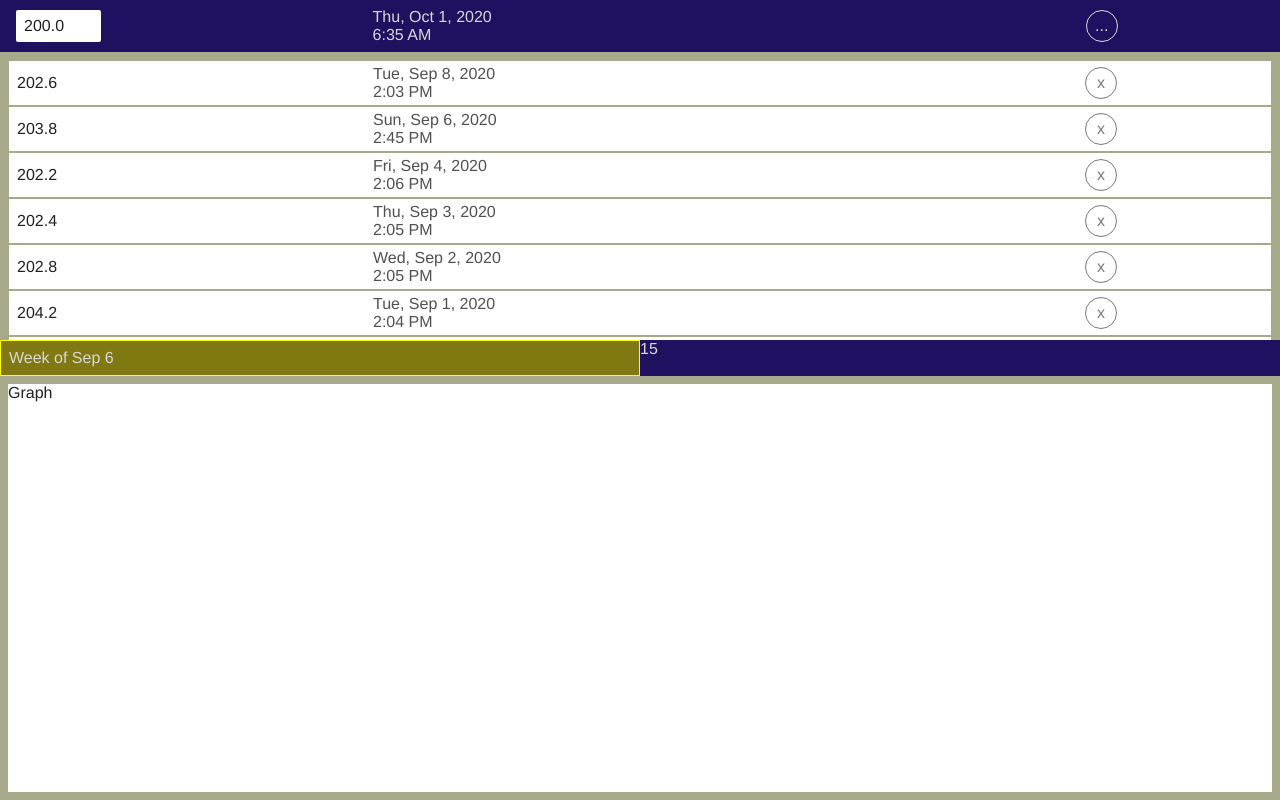
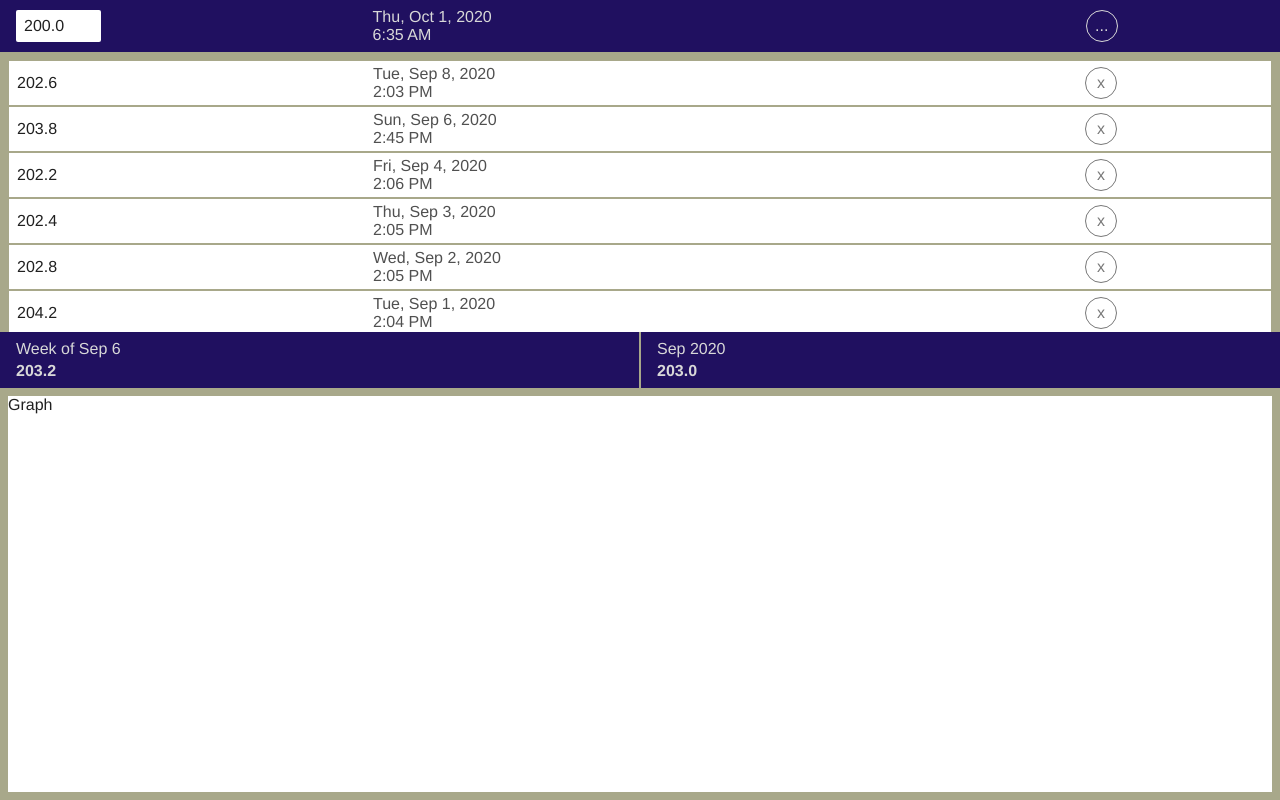
Before and after one commit to philrmass/weight-tracker, a React app: page / in a window 1280 px wide. Built offline with nearby package versions, Linux system fonts and the light colour scheme.

Commit message:
add week and month

```diff
--- a/src/components/Month.js
+++ b/src/components/Month.js
@@ -3,11 +3,17 @@ import { connect } from 'react-redux';
 import PropTypes from 'prop-types';
 
 import styles from '../styles/Month.module.css';
+import { getMonth } from '../utilities/times';
 
 function Month({ months }) {
+  const month = months[0] ?? {};
+
   return (
     <main className={styles.main}>
-      {months.length}
+      <div>{getMonth(month.at)}</div>
+      <div className={styles.average}>
+        {month.average.toFixed(1)}
+      </div>
     </main>
   );
 }
--- a/src/components/Week.js
+++ b/src/components/Week.js
@@ -6,18 +6,14 @@ import styles from '../styles/Week.module.css';
 import { getWeek } from '../utilities/times';
 
 function Week({ weeks }) {
-  const week = weeks[0];
-  const date = new Date(week.at);
-  console.log('WEEK', week);
-  console.log(' _', date);
-
-  if (!week) {
-    return null;
-  }
+  const week = weeks[0] ?? {};
 
   return (
     <main className={styles.main}>
-      {getWeek(week.at)}
+      <div>{getWeek(week.at)}</div>
+      <div className={styles.average}>
+        {week.average.toFixed(1)}
+      </div>
     </main>
   );
 }
--- a/src/styles/Month.module.css
+++ b/src/styles/Month.module.css
@@ -1,2 +1,10 @@
 .main {
+  height: 100%;
+  padding: var(--size-1) var(--size-2);
+  border-left: 1px solid var(--bg-alt);
 }
+
+.average {
+  padding-top: var(--size-0);
+  font-weight: bold;
+}
--- a/src/styles/Week.module.css
+++ b/src/styles/Week.module.css
@@ -1,5 +1,10 @@
 .main {
-  padding: var(--size-1);
-  background: #807810;
-  border: 1px solid yellow;
+  height: 100%;
+  padding: var(--size-1) var(--size-2);
+  border-right: 1px solid var(--bg-alt);
 }
+
+.average {
+  padding-top: var(--size-0);
+  font-weight: bold;
+}
--- a/src/utilities/times.js
+++ b/src/utilities/times.js
@@ -22,6 +22,16 @@ export function getWeek(at) {
   return `Week of ${dateStr}`;
 }
 
+export function getMonth(at) {
+  const dayOptions = {
+    month: 'short',
+    year: 'numeric',
+  };
+
+  const date = new Date(at);
+  return date.toLocaleString('en-us', dayOptions);
+}
+
 export function getTime(at) {
   const timeOptions = {
     hour: 'numeric',
```
